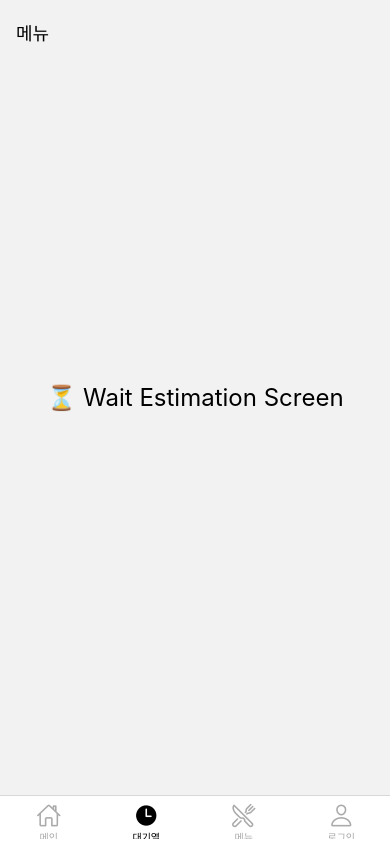
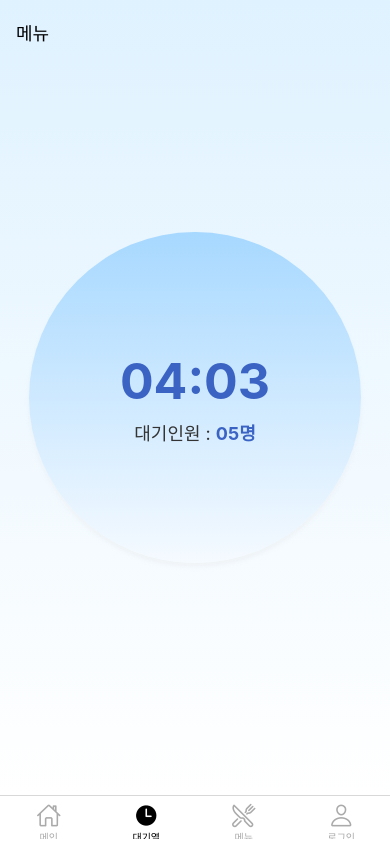
Before and after one commit to xode114kr1/beready-fe, a React Native app: screen /Wait in a window 390 px wide. Built offline with nearby package versions, Linux system fonts and the light colour scheme.

Commit message:
feat : 대기시간 스크린 UI 구현

```diff
--- a/screens/WaitEstimationScreen/WaitEstimationScreen.js
+++ b/screens/WaitEstimationScreen/WaitEstimationScreen.js
@@ -1,10 +1,25 @@
-import { View, Text, StyleSheet } from "react-native";
+import { View, Text, StyleSheet, Dimensions } from "react-native";
+import GradientScreenWrapper from "../../components/GradientScreenWrapper";
+import { LinearGradient } from "expo-linear-gradient";
+
+const { width } = Dimensions.get("window");
+const CIRCLE_SIZE = width * 0.85;
 
 export default function WaitEstimationScreen() {
   return (
-    <View style={styles.container}>
-      <Text style={styles.text}>⏳ Wait Estimation Screen</Text>
-    </View>
+    <GradientScreenWrapper>
+      <View style={styles.container}>
+        <LinearGradient
+          colors={["#A7D8FF", "#F5FAFF"]}
+          style={styles.waiting_box}
+        >
+          <Text style={styles.time}>04:03</Text>
+          <Text style={styles.people}>
+            대기인원 : <Text style={styles.peopleStrong}>05명</Text>
+          </Text>
+        </LinearGradient>
+      </View>
+    </GradientScreenWrapper>
   );
 }
 
@@ -17,4 +32,31 @@ const styles = StyleSheet.create({
   text: {
     fontSize: 24,
   },
+  waiting_box: {
+    width: CIRCLE_SIZE,
+    height: CIRCLE_SIZE,
+    borderRadius: CIRCLE_SIZE / 2,
+    justifyContent: "center",
+    alignItems: "center",
+
+    shadowColor: "#DFDFDF",
+    shadowOffset: { width: 0, height: 4 },
+    shadowOpacity: 0.25,
+    shadowRadius: 4,
+    elevation: 4,
+  },
+  time: {
+    fontSize: 50,
+    fontWeight: "bold",
+    color: "#3B63C4",
+  },
+  people: {
+    marginTop: 8,
+    fontSize: 18,
+    color: "#333",
+  },
+  peopleStrong: {
+    color: "#3B63C4",
+    fontWeight: "bold",
+  },
 });
```
